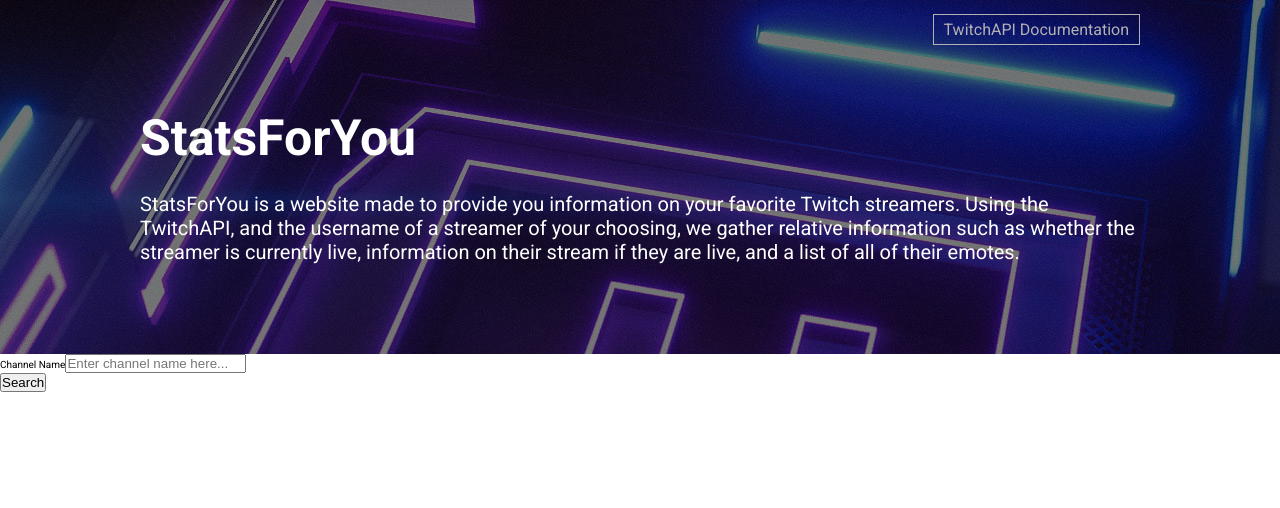
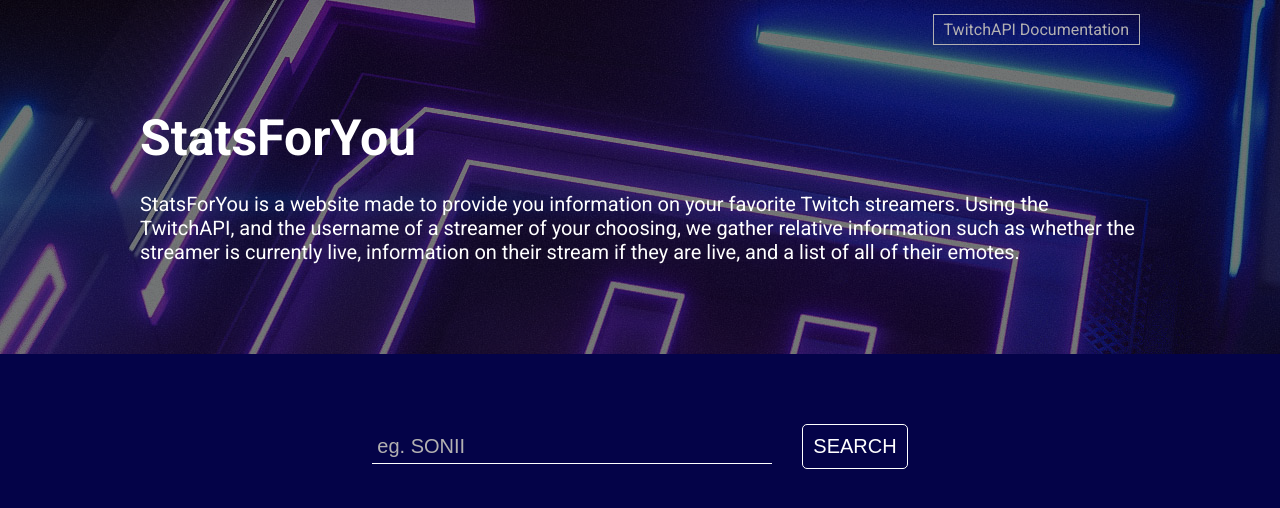
Before and after one commit to SheltonRolleFS/StatsForYou, a React (Create React App) app: page / in a window 1280 px wide. Shown: the top 508 px of the page. Built offline with nearby package versions, Linux system fonts and the light colour scheme.

Commit message:
Styled the error message for a search of a user that doesnt exist

```diff
--- a/src/App.js
+++ b/src/App.js
@@ -164,16 +164,18 @@
         </div>
       </div>
 
-      <section className="user-input">
-        <div className="user-input__entry">
-          <label htmlFor="channelName">Channel Name</label>
-          <input type="text" id="channelName" placeholder="Enter channel name here..." onChange={(evt) => setChannel(evt.target.value)}/>
+      <section id="user">
+        <div className="container">
+          <section className="user-input">
+            <label htmlFor="channelName">Channel Name</label>
+            <input type="text" id="channelName" placeholder="eg. SONII" onChange={(evt) => setChannel(evt.target.value)}/>
+            <button id="search-btn" onClick={() => fetchData(channel)}>Search</button>
+          </section>
+
+          {/* Check if a user was searched for and only display the results section if one was */}
+          {username !== '' ? <Result name={username} description={description} profileImg={profileImg} offlineImg={offlineImg} partnerStatus={partnerStatus} liveStatus={liveStatus} title={title} game={game} emotes={emotes} errMsg={errMsg}/> : ''}
         </div>
-        <button id="search-btn" onClick={() => fetchData(channel)}>Search</button>
       </section>
-
-      {/* Check if a user was searched for and only display the results section if one was */}
-      {username !== '' ? <Result name={username} description={description} profileImg={profileImg} offlineImg={offlineImg} partnerStatus={partnerStatus} liveStatus={liveStatus} title={title} game={game} emotes={emotes} errMsg={errMsg}/> : ''}
     </>
   );
 }
--- a/src/SASS/_intro.scss
+++ b/src/SASS/_intro.scss
@@ -13,9 +13,9 @@
         text-align: right;
         nav {
           a {
-            color: $no-hover;
+            color: $non-active;
             text-decoration: none;
-            border: 1px solid $no-hover;
+            border: 1px solid $non-active;
             padding: 0.5rem 1rem;
             font-size: 1.6rem;
             transition: all 200ms ease-in-out;
--- /dev/null
+++ b/src/SASS/_user.scss
@@ -0,0 +1,57 @@
+#user {
+  background-color: #040348;
+  height: 100vh;
+  padding: 7rem 0;
+
+  .container {
+    .user-input {
+      display: flex;
+      justify-content: center;
+      align-items: center;
+
+      label {
+        display: none;
+      }
+
+      input {
+        width: 40%;
+        background: transparent;
+        border: none;
+        border-bottom: 1px solid white;
+        font-size: 2rem;
+        padding: 0.5rem;
+        outline: none;
+        color: white;
+      }
+
+      input::placeholder {
+        font-size: 2rem;
+        color: $non-active;
+      }
+
+      button {
+        margin-left: 3rem;
+        font-size: 2rem;
+        padding: 1rem;
+        border: 1px solid white;
+        border-radius: 0.5rem;
+        text-transform: uppercase;
+        color: white;
+        background: transparent;
+        transition: all 200ms ease-in;
+        cursor: pointer;
+      }
+    }
+
+    .results {
+      &__err-msg {
+        color: rgb(167, 163, 163);
+        text-align: center;
+        font-size: 2.5rem;
+        margin: 4rem;
+        font-weight: bold;
+        font-style: italic;
+      }
+    }
+  }
+}
--- a/src/SASS/_variables.scss
+++ b/src/SASS/_variables.scss
@@ -1,4 +1,4 @@
 $dark-background: #2a2d34;
 $primary-color: #6761a8;
 $gray: #e4e0e0;
-$no-hover: rgb(179, 177, 177);
+$non-active: rgb(179, 177, 177);
--- a/src/SASS/index.scss
+++ b/src/SASS/index.scss
@@ -6,3 +6,4 @@
 @import "./variables";
 @import "./base";
 @import "./intro";
+@import "./user";
```
